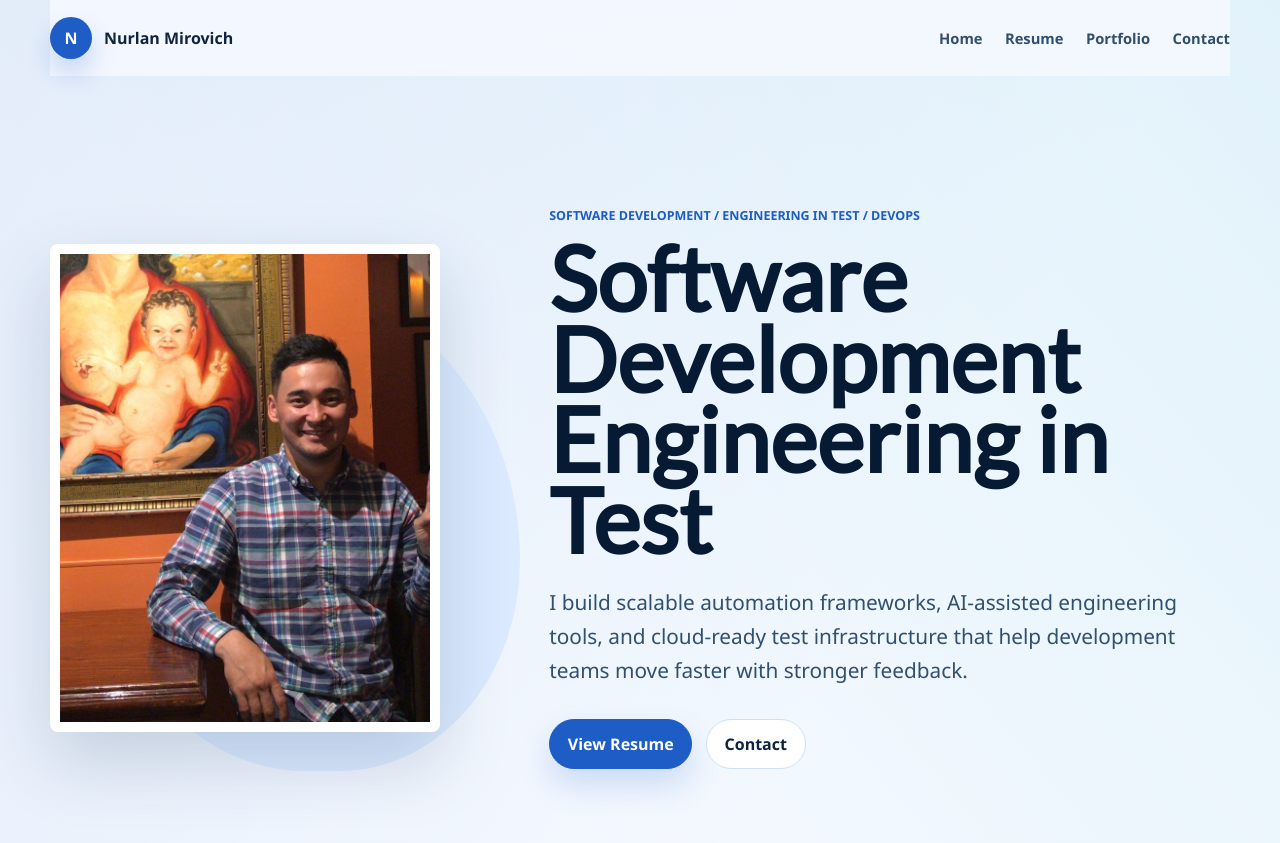
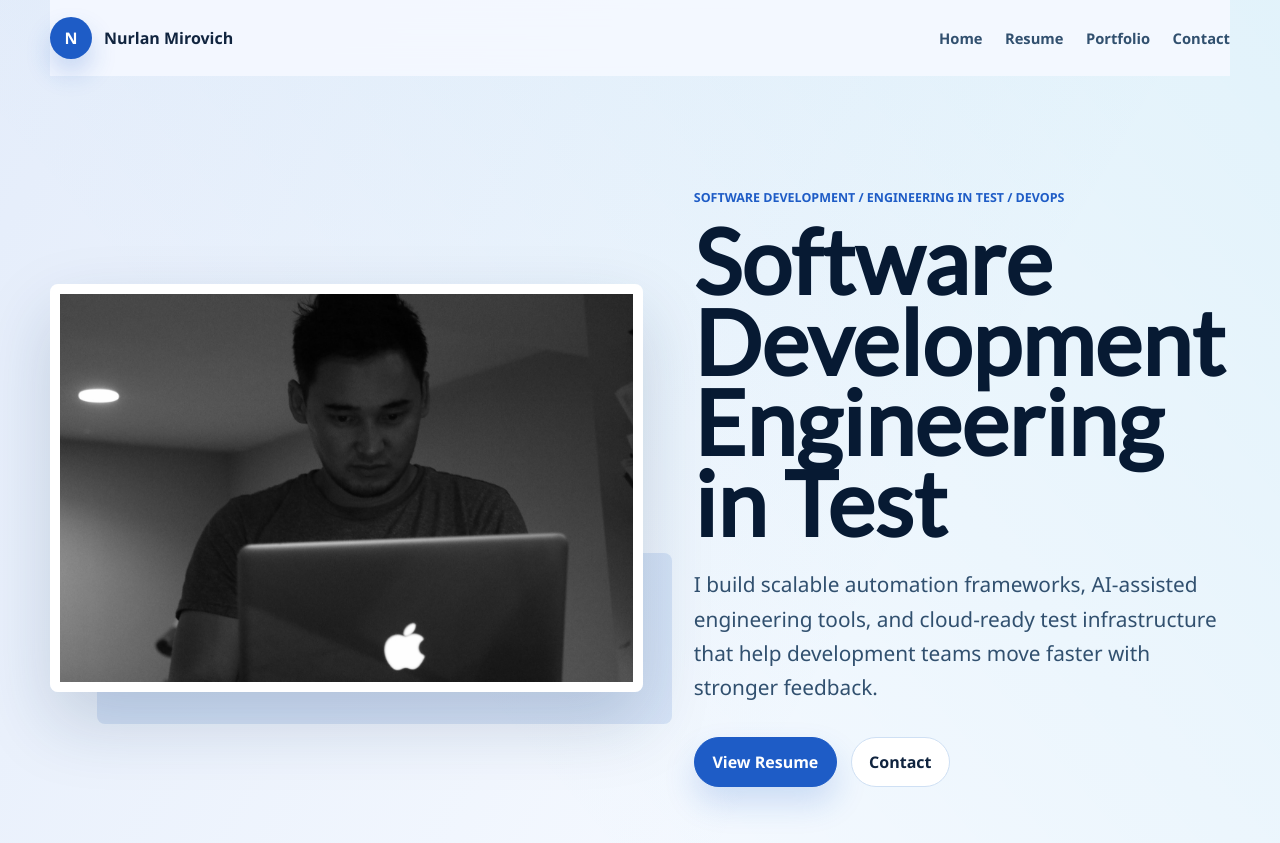
Before and after one commit to lakviat/nmirovich.com, a Jekyll site: the page built from index.html, in a window 1280 px wide and 900 px high. Shown: the top 843 px of the window. Built offline with Jekyll 4.4.1, drawn with Linux system fonts in a browser that asks for light colours; cached includes are drawn as plain includes; a script that is not in the unit is left out; the list of posts is cut into pages by our own code; comment, search, counter and statistics services are not loaded.

Commit message:
Use workspace photo in resume hero

```diff
--- a/assets/css/style.scss
+++ b/assets/css/style.scss
@@ -338,8 +338,8 @@ body {
 
 .resume-hero {
   display: grid;
-  grid-template-columns: minmax(260px, 0.78fr) minmax(0, 1.22fr);
-  gap: clamp(2rem, 5vw, 5rem);
+  grid-template-columns: minmax(340px, 1.05fr) minmax(0, 0.95fr);
+  gap: clamp(2rem, 4vw, 4rem);
   align-items: center;
   min-height: calc(100vh - 76px);
   padding: clamp(2rem, 6vw, 5rem) 0;
@@ -351,18 +351,20 @@ body {
 
 .resume-hero__media::before {
   position: absolute;
-  inset: 8% -8% -8% 12%;
+  inset: auto -5% -8% 8%;
+  height: 42%;
   content: "";
-  background: #dbeaff;
-  border-radius: 38% 62% 47% 53%;
+  background: #1e5cc6;
+  border-radius: 8px;
+  opacity: 0.12;
 }
 
 .resume-hero__media img {
   position: relative;
-  width: min(100%, 390px);
-  aspect-ratio: 4 / 5;
+  width: min(100%, 620px);
+  aspect-ratio: 16 / 11;
   object-fit: cover;
-  object-position: center;
+  object-position: 52% 44%;
   border: 10px solid #fff;
   border-radius: 8px;
   box-shadow: 0 30px 70px rgba(18, 50, 86, 0.18);
@@ -638,7 +640,7 @@ body {
   }
 
   .resume-hero__media img {
-    width: min(84vw, 330px);
+    width: 100%;
   }
 
   .resume-grid {
--- a/index.html
+++ b/index.html
@@ -21,8 +21,8 @@ description: "Nurlan Mirovich is a Software Development Engineer in Test focused
   <section class="resume-hero" aria-label="Professional introduction">
     <div class="resume-hero__media">
       <img
-        src="{{ site.avatar | relative_url }}"
-        alt="Nurlan Mirovich portrait"
+        src="{{ '/assets/img/nurlan-workspace.jpg' | relative_url }}"
+        alt="Nurlan Mirovich working on a laptop"
       />
     </div>
 
```
Also changed, not shown: assets/img/nurlan-workspace.jpg (added).
